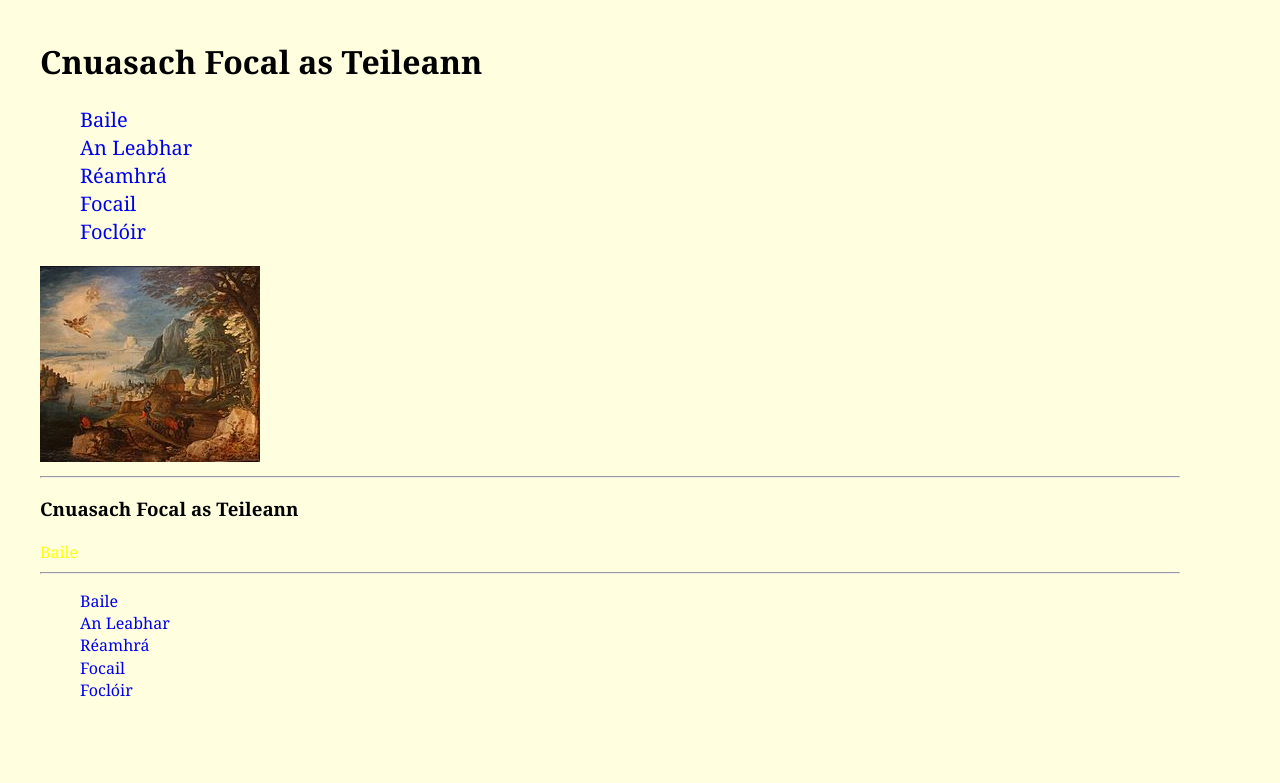
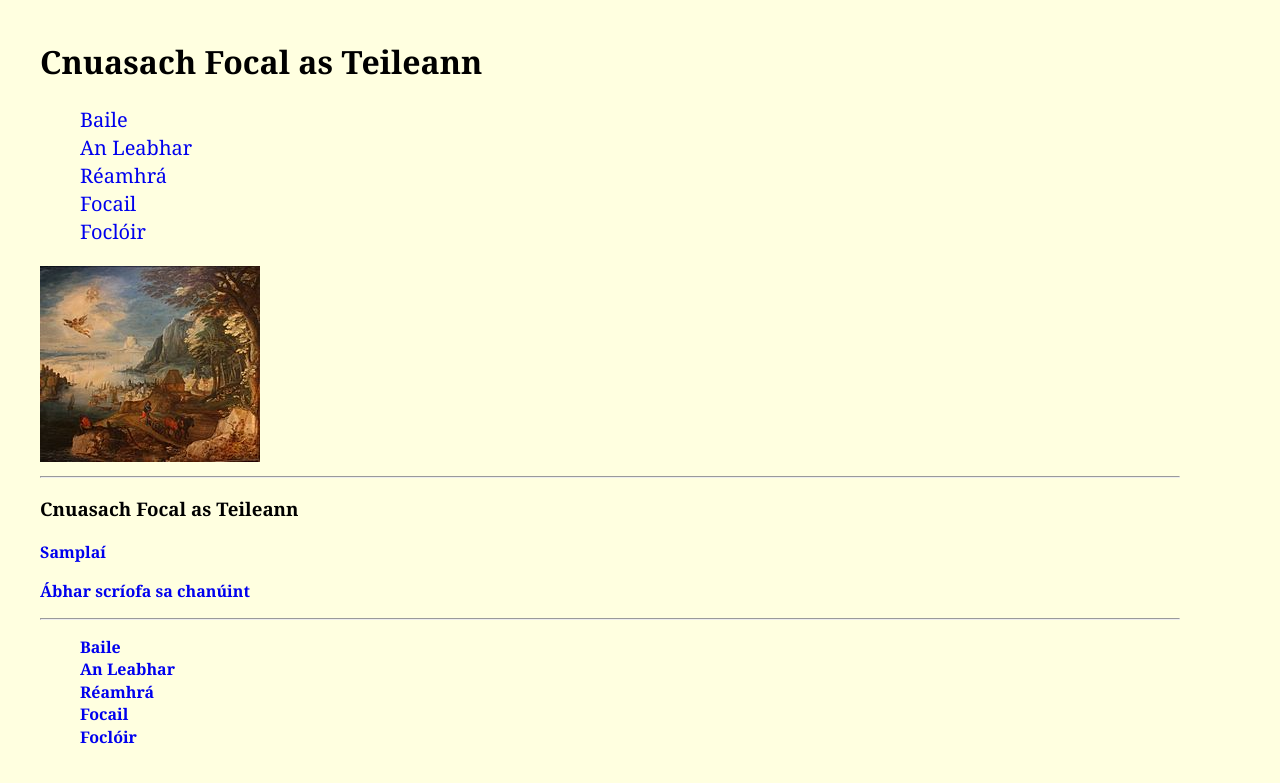
Before and after one commit to pmcu/cnuas-teileann, a Jekyll site: the page built from index.html, in a window 1280 px wide. Shown: the top 783 px of the page. Built offline with Jekyll 4.4.1, drawn with Linux system fonts in a browser that asks for light colours.

Commit message:
Update index.html

```diff
--- a/index.html
+++ b/index.html
@@ -2,4 +2,5 @@
 layout: default
 ---
 <h3>Cnuasach Focal as Teileann</h3>
-<nav><a href ="/cnuas-teileann/index.html" style="color:yellow;text-decoration:none;">Baile</a></nav>
+<p><a href="{{site.baseurl}}/npage/page.html" ><strong>Samplaí</strong?</a></p>
+	<p>Ábhar scríofa sa chanúint</p>
```
